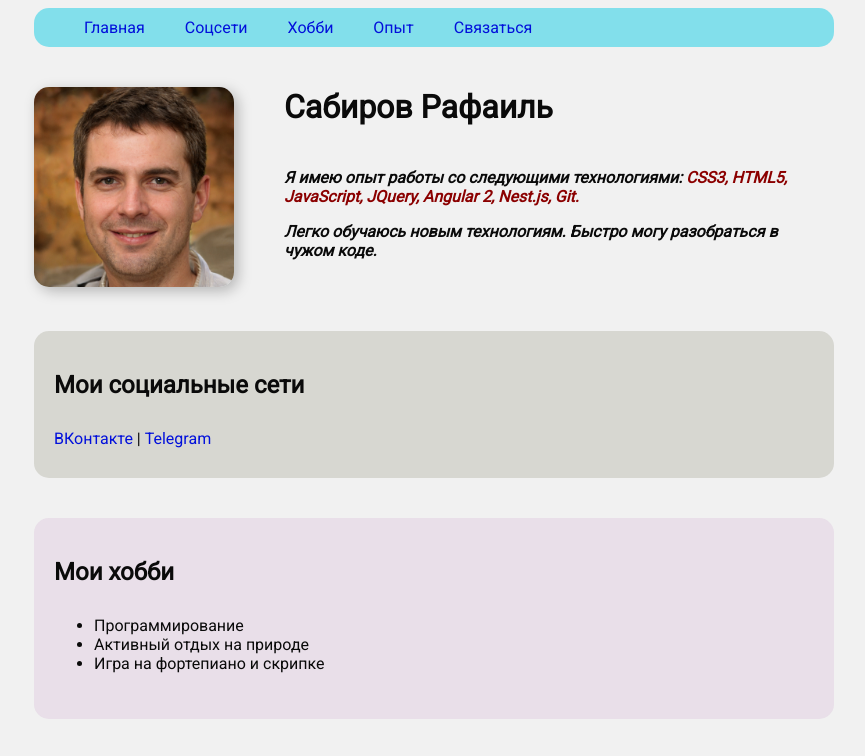
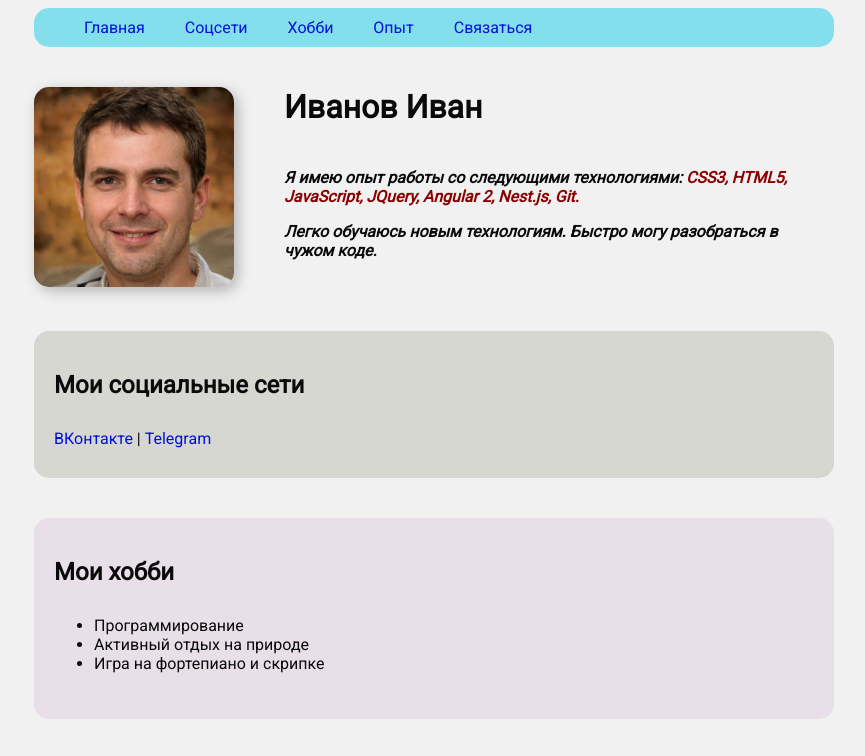
Before and after one commit to raf-sab/resume, a plain HTML site: page index.html in a window 1280 px wide. Shown: the top 756 px of the page, without its empty margins (206-1071 px from the left). Drawn offline with Linux system fonts and the light colour scheme.

Commit message:
Update index.html

```diff
--- a/index.html
+++ b/index.html
@@ -33,7 +33,7 @@
 			</div>
 			<div class="info-text 2card 2card-info">
 				<div class="info-center">
-					<h1>Сабиров Рафаиль</h1>
+					<h1>Иванов Иван</h1>
 				</div>
 				<p>Я имею опыт работы со следующими технологиями: <strong>CSS3, HTML5, JavaScript, JQuery, Angular 2, Nest.js, Git.</strong></p>
 				<p>Легко обучаюсь новым технологиям. Быстро могу разобраться в чужом коде.</p>
```
